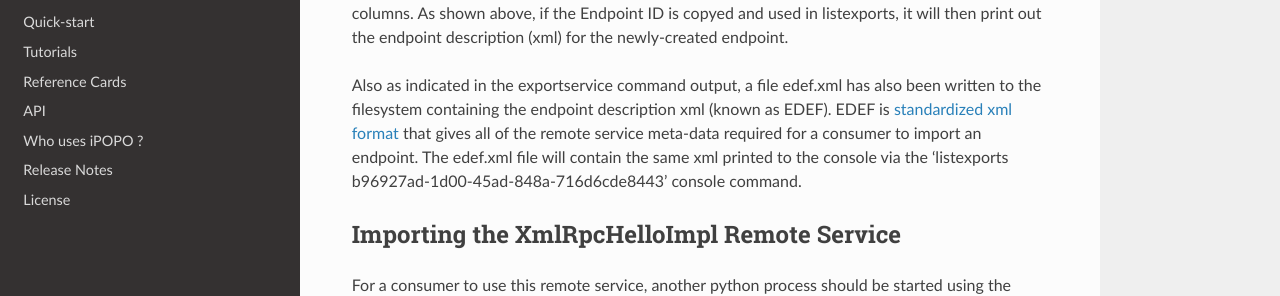
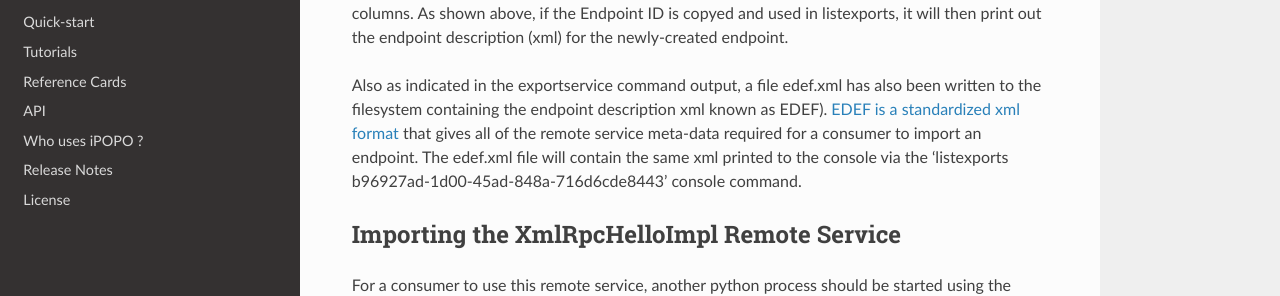
Before and after one commit to tcalmant/ipopo, a Sphinx documentation site: the page built from docs/tutorials/rsa_xmrpc.rst, in a window 1280 px wide and 900 px high, scrolled down 3819 px. Shown: the part 182-478 px from the top of the window. Built offline with Sphinx 7.4.7 and the Read the Docs theme 2.0.0, drawn with Linux system fonts in a browser that asks for light colours; pages that are not in the unit, such as notebooks, are missing from menus.

```diff
--- a/docs/tutorials/rsa_xmrpc.rst
+++ b/docs/tutorials/rsa_xmrpc.rst
@@ -180,7 +180,7 @@ This means that the service has been successfully exported.   To see this use th
 
 Note that listexports produced a small table with **Endpoint ID**, **Container ID**, and **Service ID** columns.   As shown above, if the Endpoint ID is copyed and used in listexports, it will then print out the endpoint description (xml) for the newly-created endpoint.
 
-Also as indicated in the exportservice command output, a file edef.xml has also been written to the filesystem containing the endpoint description xml (known as EDEF).  EDEF is `standardized xml format <https://osgi.org/specification/osgi.cmpn/7.0.0/service.remoteserviceadmin.html#i1889341>`_ that gives all of the remote service meta-data required for a consumer to import an endpoint.   The edef.xml file will contain the same xml printed to the console via the 'listexports b96927ad-1d00-45ad-848a-716d6cde8443' console command.
+Also as indicated in the exportservice command output, a file edef.xml has also been written to the filesystem containing the endpoint description xml known as EDEF).  `EDEF is a standardized xml format <https://osgi.org/specification/osgi.cmpn/7.0.0/service.remoteserviceadmin.html#i1889341>`_ that gives all of the remote service meta-data required for a consumer to import an endpoint.   The edef.xml file will contain the same xml printed to the console via the 'listexports b96927ad-1d00-45ad-848a-716d6cde8443' console command.
 
 Importing the XmlRpcHelloImpl Remote Service
 ============================================
```
